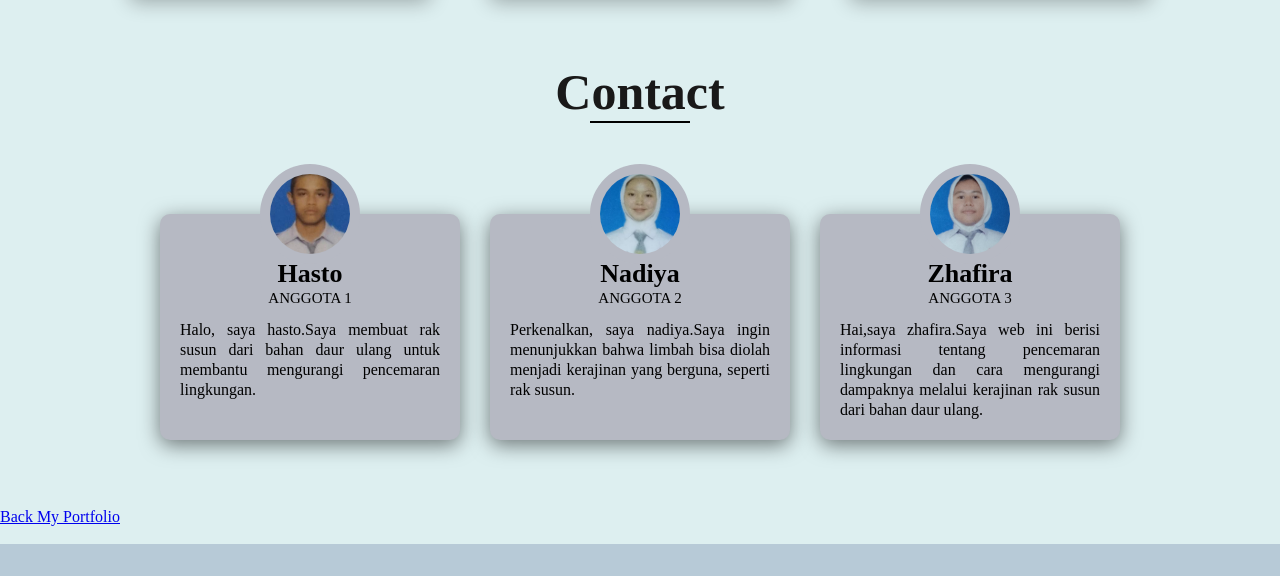
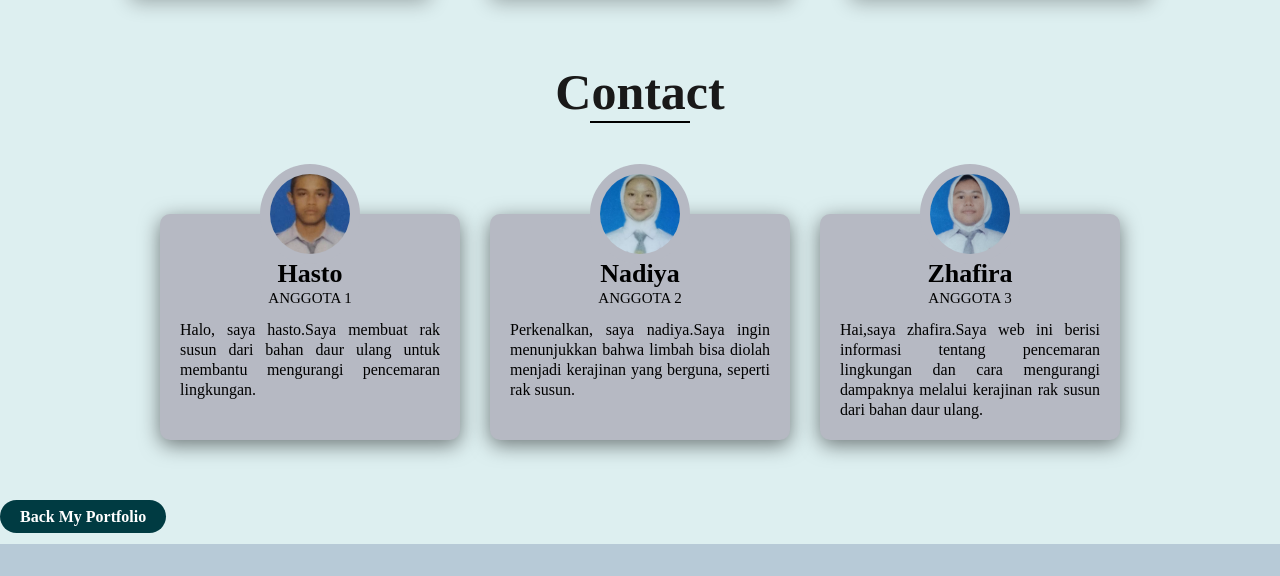
Before and after one commit to zhafira155/waste-to-worth, a plain HTML site: page index.html in a window 1280 px wide. Shown: the part 2817-3393 px from the top of the page. Drawn offline with Linux system fonts and the light colour scheme.

Commit message:
Update index.html

```diff
--- a/index.html
+++ b/index.html
@@ -163,7 +163,7 @@
     </div>
     <br>
     <div class="flex justify-left  mt-6">
-         <a href="https://zhafira155.github.io/website_portfolio/" class="back-btn">Back My Portfolio</a>
+              <a href="https://zhafira155.github.io/website_portfolio/" class="btn-signup">Back My Portfolio</a>
     </div>
     <br>
     <footer class="footer">
```
